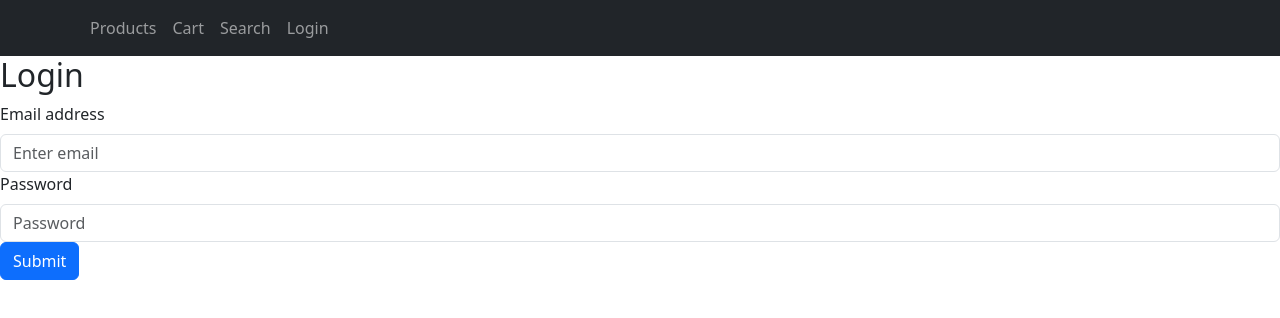
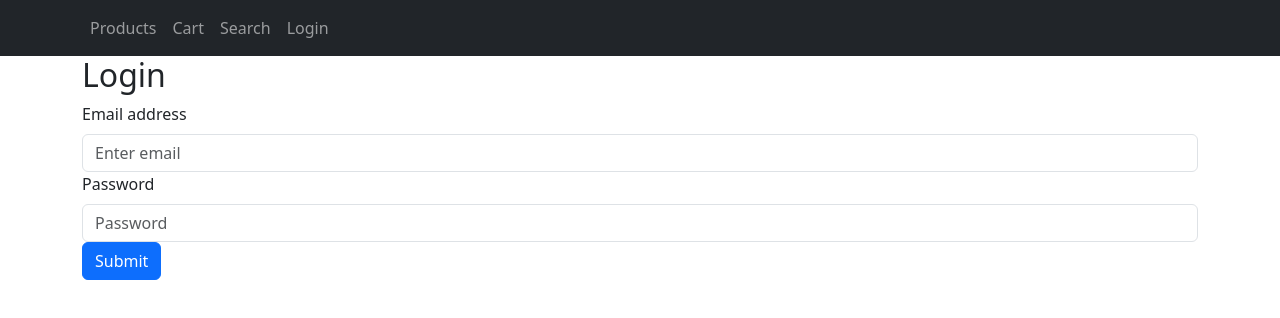
Before and after one commit to ahmetterturk/Products-Client, a React (Create React App) app: page /login in a window 1280 px wide. Shown: the top 318 px of the page. Built offline with nearby package versions, Linux system fonts and the light colour scheme; no server answers.

Commit message:
put login file in container

```diff
--- a/src/components/Login/Login.js
+++ b/src/components/Login/Login.js
@@ -1,5 +1,5 @@
 import React, { useState } from 'react';
-import { Form, Button, Modal } from 'react-bootstrap';
+import { Form, Button, Modal, Container } from 'react-bootstrap';
 import { login } from '../../api/api';
 import Cookies from 'js-cookie';
 import { useNavigate } from 'react-router-dom';
@@ -25,7 +25,7 @@
       Cookies.set('currentUser', JSON.stringify(userData), { expires: 7 });
       dispatch({ type: 'SET_CURRENT_USER', data: userData });
 
-      navigate('/products'); // Redirect to /products
+      navigate('/products');
     } catch (error) {
       console.log(error);
     }
@@ -36,6 +36,7 @@
   };
 
   return (
+    <Container>
       <div>
         <h2>Login</h2>
         <Form onSubmit={handleSubmit}>
@@ -76,6 +77,7 @@
           </Modal.Footer>
         </Modal>
       </div>
+    </Container>
   );
 };
 
```
Also changed, not shown: public/tree.png (added), 1 other file (tests, documents, lock files or other folders). Lines whose indentation alone changed are shown as unchanged.
